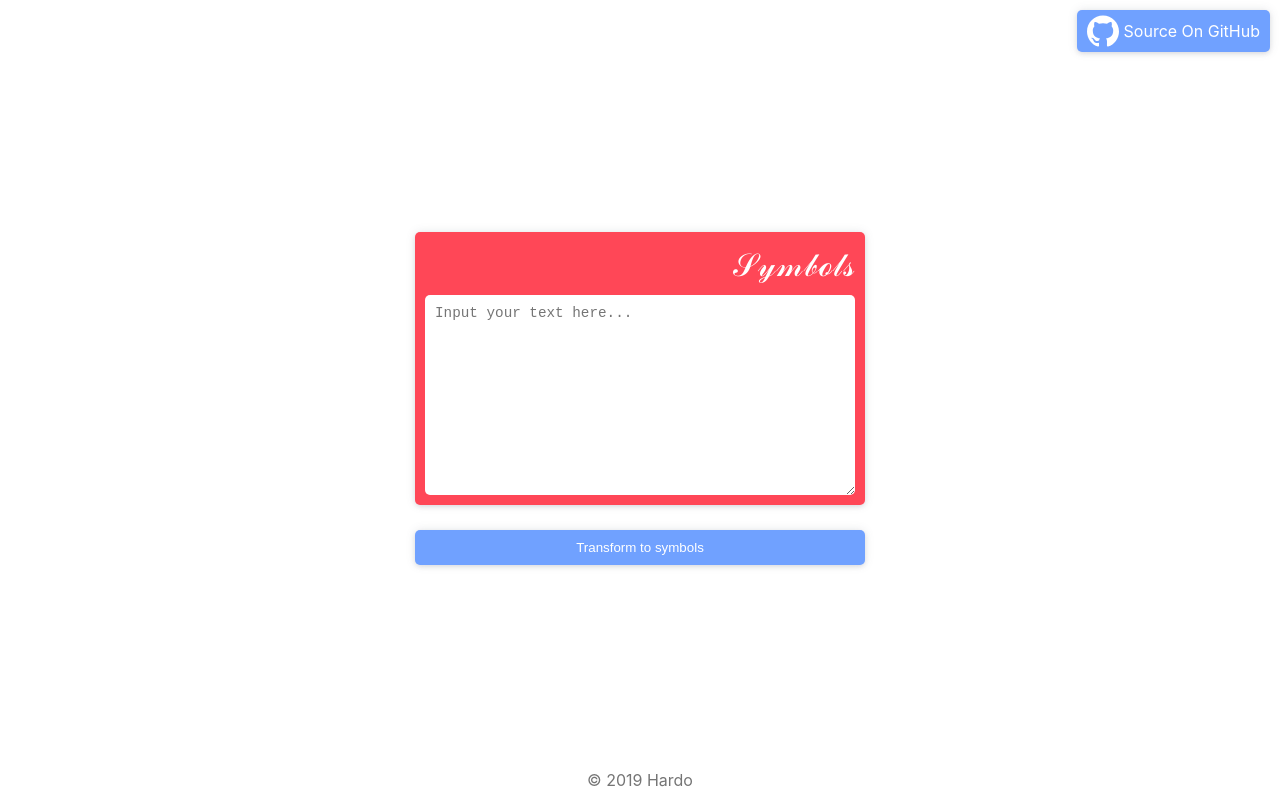
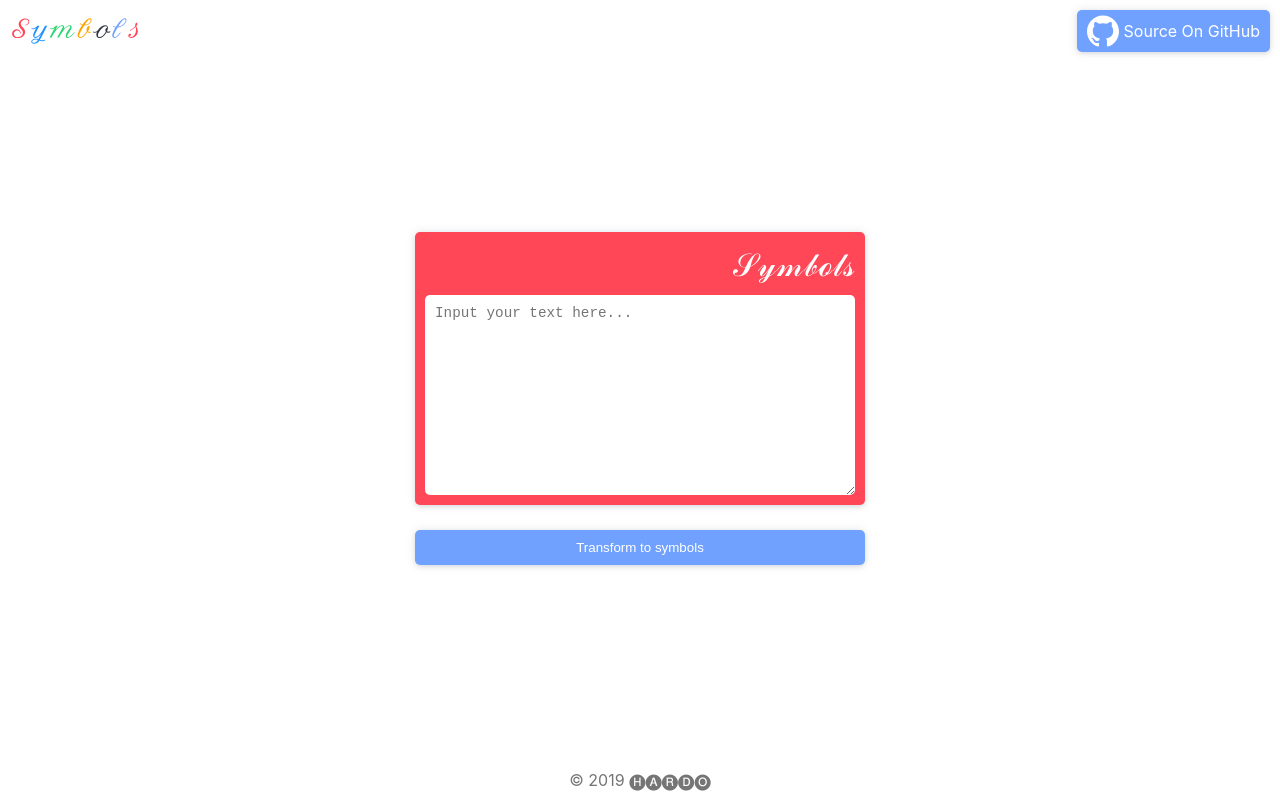
Before and after one commit to noobnooc/symbols, a React (Create React App) app: page / in a window 1280 px wide. Built offline with nearby package versions, Linux system fonts and the light colour scheme.

Commit message:
Add logo for app

```diff
--- a/package.json
+++ b/package.json
@@ -11,7 +11,6 @@
   },
   "dependencies": {
     "classnames": "^2.2.6",
-    "clipboard": "^2.0.4",
     "react": "^16.8.6",
     "react-clipboard.js": "^2.0.7",
     "react-dom": "^16.8.6",
@@ -19,7 +18,6 @@
   },
   "devDependencies": {
     "@types/classnames": "^2.2.7",
-    "@types/clipboard": "^2.0.1",
     "@types/jest": "24.0.13",
     "@types/node": "12.0.2",
     "@types/react": "16.8.18",
--- a/src/views/App.module.css
+++ b/src/views/App.module.css
@@ -6,7 +6,18 @@
 
 .header {
   display: flex;
-  justify-content: flex-end;
+  justify-content: space-between;
+}
+
+.logo {
+  width: 150px;
+  padding: var(--dimen-small) var(--dimen-medium);
+  display: flex;
+  align-items: center;
+}
+
+.logo img {
+  width: 100%;
 }
 
 .onGitHub {
--- a/src/views/App.tsx
+++ b/src/views/App.tsx
@@ -1,9 +1,11 @@
 import React, { FC } from 'react';
-import { BrowserRouter as Router, Route } from 'react-router-dom';
+import { BrowserRouter as Router, Route, Link } from 'react-router-dom';
+
+import logo from 'assets/logo.svg';
+import { GitHubLogo } from 'components/github';
 
 import styles from './App.module.css';
 import { Home } from './home';
-import { GitHubLogo } from 'components/github';
 import { SelectMapper } from './select-mapper';
 import { ReactiveEditor } from './reactive-editor';
 
@@ -12,6 +14,9 @@ const App: FC = () => {
     <Router>
       <div className={styles.app}>
         <header className={styles.header}>
+          <Link className={styles.logo} to="/">
+            <img src={logo} alt="Logo" />
+          </Link>
           <a
             className={styles.onGitHub}
             href="https://github.com/hardo/symbols"
@@ -33,7 +38,7 @@ const App: FC = () => {
             target="_blank"
             rel="noopener noreferrer"
           >
-            © 2019 Hardo
+            © 2019 🅗🅐🅡🅓🅞
           </a>
         </footer>
       </div>
--- a/src/views/reactive-editor/ReactiveEditor.module.css
+++ b/src/views/reactive-editor/ReactiveEditor.module.css
@@ -34,7 +34,7 @@
 
 .mainCardTextArea {
   resize: vertical;
-  min-height: 200px;
+  min-height: 100px;
   border: 0;
   border-radius: var(--radius-medium);
   outline: none;
@@ -60,11 +60,11 @@
   background-color: var(--color-white);
   color: var(--color-secondary);
   box-shadow: var(--shadow-light);
-  padding: var(--dimen-small) var(--dimen-medium);
+  padding: var(--dimen-medium) var(--dimen-large);
   border-radius: var(--dimen-small);
   border: 0;
   cursor: pointer;
-  transition: color 0.3s, background-color 0.3s, box-shadow 0.3s;
+  transition: color 0.3s, background-color 0.3s, box-shadow 0.3s, width 0.3s;
 }
 
 .copyButton:hover {
@@ -72,3 +72,8 @@
   background-color: var(--color-secondary);
   box-shadow: var(--shadow-dark);
 }
+
+.copyButton.copySuccess {
+  background-color: var(--color-success);
+  color: var(--color-text);
+}
--- a/src/views/reactive-editor/ReactiveEditor.tsx
+++ b/src/views/reactive-editor/ReactiveEditor.tsx
@@ -7,6 +7,8 @@ import { SymbolMapperType, convertToSymbols } from 'utils/converter';
 import styles from './ReactiveEditor.module.css';
 import { Card } from 'components/card';
 import classNames from 'classnames';
+
+const COPY_SUCCESS_NOTICE_TIMEOUT = 3000;
 
 export type ReactiveEditorParams = {
   symbol: SymbolMapperType;
@@ -21,6 +23,7 @@ export const ReactiveEditor: FC<RouteComponentProps<ReactiveEditorParams>> = ({
   let decodedText = decodeURIComponent(originText);
 
   let [text, setText] = useState(decodedText);
+  let [copySuccess, setCopySuccess] = useState(false);
 
   let onTextAreaChange = useCallback(
     ({ currentTarget: { value } }: ChangeEvent<HTMLTextAreaElement>) => {
@@ -28,6 +31,13 @@ export const ReactiveEditor: FC<RouteComponentProps<ReactiveEditorParams>> = ({
     },
     [],
   );
+
+  let onCopySuccess = useCallback(() => {
+    setCopySuccess(true);
+    setTimeout(() => {
+      setCopySuccess(false);
+    }, COPY_SUCCESS_NOTICE_TIMEOUT);
+  }, []);
 
   let convertedText = convertToSymbols(text, symbolType);
 
@@ -46,10 +56,13 @@ export const ReactiveEditor: FC<RouteComponentProps<ReactiveEditorParams>> = ({
       <Card className={styles.resultCard}>
         <div className={styles.resultWrapper}>{convertedText || '𝒮𝓎𝓂𝒷ℴ𝓁𝓈'}</div>
         <Clipboard
-          className={styles.copyButton}
+          className={classNames(styles.copyButton, {
+            [styles.copySuccess]: copySuccess,
+          })}
+          onSuccess={onCopySuccess}
           data-clipboard-text={convertedText}
         >
-          Copy
+          {copySuccess ? 'Copy Success' : 'Copy'}
         </Clipboard>
       </Card>
     </div>
```
Also changed, not shown: 1 other file (tests, documents, lock files or other folders).
